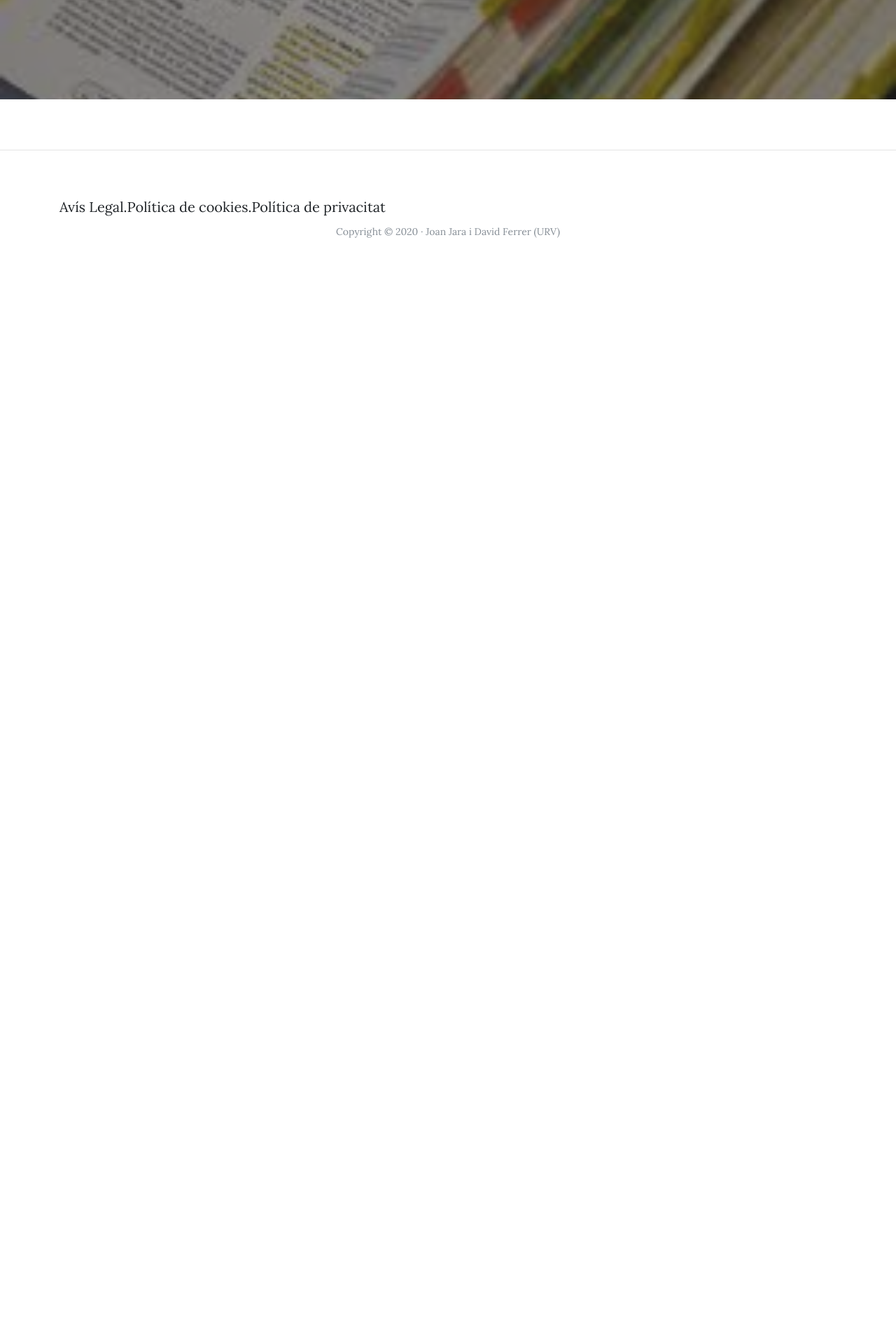
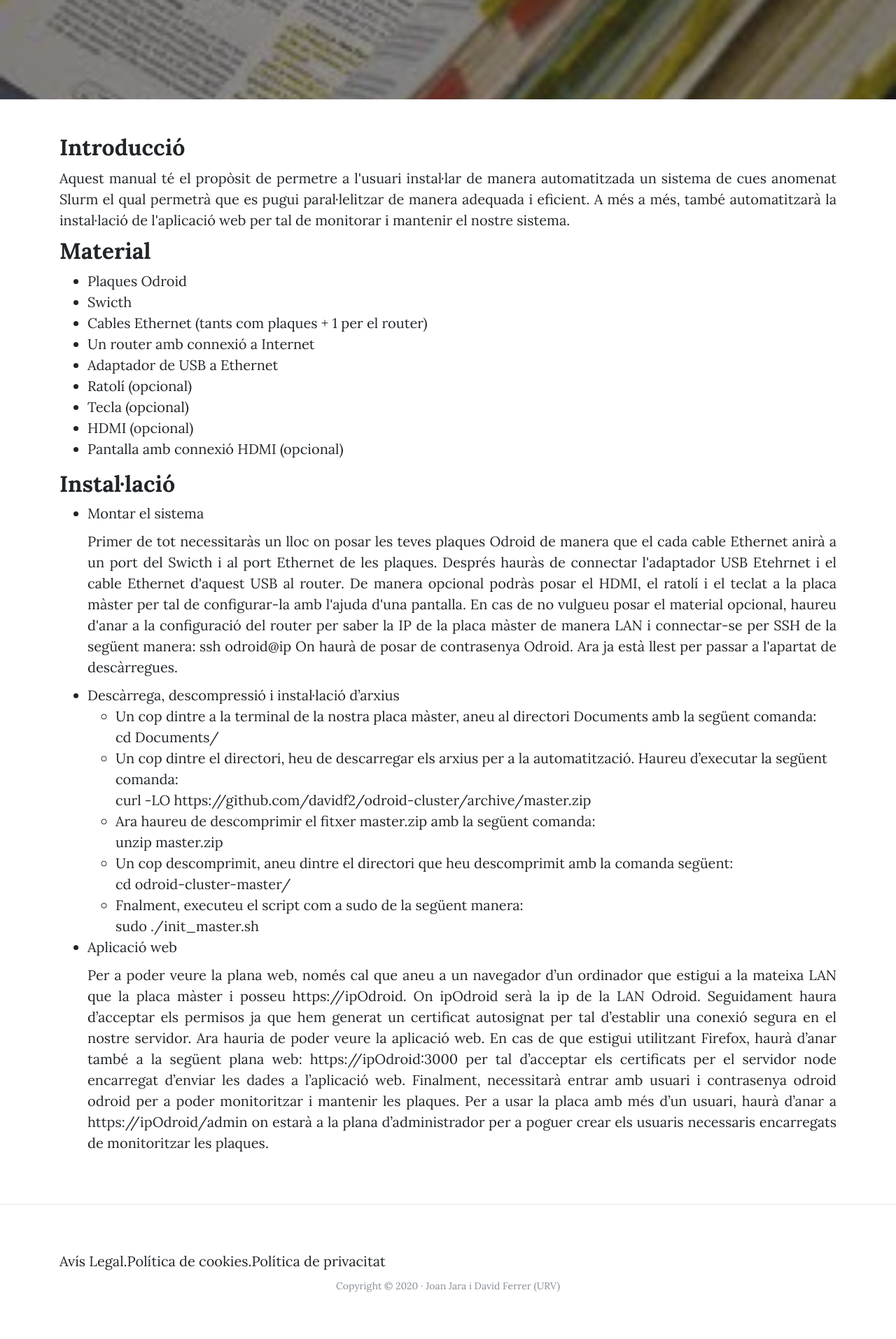
Before and after one commit to JoanJaraBosch/TFG, a Django app: template odroid/core/templates/core/manual.html in a window 1280 px wide. Shown: the part 362-2276 px from the top of the page at 70% size. Before the commit the page ends 702 px from the top, so only its background shows below. Run offline with Django 3.2, Linux system fonts and the light colour scheme; data comes from the database, SQL or seed files in the repository; the template is opened without the code that fills it: most values are stand-ins (such as "Sample title", 1, 10 or a date in 2020); parts of the project's set-up code (start-up, migrations or seed data) failed here and were passed over; some libraries are stand-ins or nearby versions.

Commit message:
Update manual.html

```diff
--- a/odroid/core/templates/core/manual.html
+++ b/odroid/core/templates/core/manual.html
@@ -8,3 +8,79 @@
 {% block headers %}
 <h1>URV-Odroid</h1>
 {% endblock %}
+{% block content %}
+<h2>{% trans "Introducció" %}</h2>
+<p align="justify">
+{% blocktrans %}
+Aquest manual té el propòsit de permetre a l'usuari instal·lar de manera
+automatitzada un sistema de cues anomenat Slurm el qual permetrà que es
+pugui paral·lelitzar de manera adequada i eficient.
+A més a més, també automatitzarà la instal·lació de l'aplicació web per tal de
+monitorar i mantenir el nostre sistema.
+{% endblocktrans %}
+</p>
+<h2>{% trans "Material" %}</h2>
+<ul>
+<li>{% trans "Plaques Odroid" %}</li>
+<li>{% trans "Swicth" %}</li>
+<li>{% trans "Cables Ethernet (tants com plaques + 1 per el router)" %}</li>
+<li>{% trans "Un router amb connexió a Internet" %}</li>
+<li>{% trans "Adaptador de USB a Ethernet" %}</li>
+<li>{% trans "Ratolí (opcional)" %}</li>
+<li>{% trans "Tecla (opcional)" %}</li>
+<li>{% trans "HDMI (opcional)" %}</li>
+<li>{% trans "Pantalla amb connexió HDMI (opcional)" %}</li>
+</ul>
+<h2>{% trans "Instal·lació" %}</h2>
+<ul>
+<li>{% trans "Montar el sistema" %}</li>
+<p align="justify">
+{% blocktrans %}
+Primer de tot necessitaràs un lloc on posar les teves plaques Odroid de manera
+que el cada cable Ethernet anirà a un port del Swicth i al port Ethernet de les
+plaques. Després hauràs de connectar l'adaptador USB Etehrnet i el cable
+Ethernet d'aquest USB al router. De manera opcional podràs posar el HDMI, el
+ratolí i el teclat a la placa màster per tal de configurar-la amb l'ajuda d'una
+pantalla. En cas de no vulgueu posar el material opcional, haureu d'anar a la
+configuració del router per saber la IP de la placa màster de manera LAN i
+connectar-se per SSH de la següent manera:
+ssh odroid@ip
+On haurà de posar de contrasenya Odroid. Ara ja està llest per passar a
+l'apartat de descàrregues.
+{% endblocktrans %}
+</p>
+<li>{% trans "Descàrrega, descompressió i instal·lació d’arxius" %}</li>
+<ul>
+<li>{% trans "Un cop dintre a la terminal de la nostra placa màster, aneu al directori Documents amb la següent comanda:" %}</li>
+cd Documents/
+<li>{% trans "Un cop dintre el directori, heu de descarregar els arxius per a la automatització. Haureu d’executar la següent comanda:" %}</li>
+curl -LO https://github.com/davidf2/odroid-cluster/archive/master.zip
+<li>{% trans "Ara haureu de descomprimir el fitxer master.zip amb la següent comanda:" %}</li>
+unzip master.zip
+<li>{% trans "Un cop descomprimit, aneu dintre el directori que heu descomprimit amb la comanda següent:" %}</li>
+cd odroid-cluster-master/
+<li>{% trans "Fnalment, executeu el script com a sudo de la següent manera:" %}</li>
+sudo ./init_master.sh
+</ul>
+<li>{% trans "Aplicació web" %}</li>
+<p align="justify">
+{% blocktrans %}
+Per a poder veure la plana web, només cal que aneu a un navegador d’un
+ordinador que estigui a la mateixa LAN que la placa màster i posseu
+https://ipOdroid.
+On ipOdroid serà la ip de la LAN Odroid. Seguidament haura d’acceptar els
+permisos ja que hem generat un certificat autosignat per tal d’establir una
+conexió segura en el nostre servidor. Ara hauria de poder veure la aplicació
+web. En cas de que estigui utilitzant Firefox, haurà d’anar també a la següent
+plana web: https://ipOdroid:3000 per tal d’acceptar els certificats per el
+servidor node encarregat d’enviar les dades a l’aplicació web.
+Finalment, necessitarà entrar amb usuari i contrasenya odroid odroid per a
+poder monitoritzar i mantenir les plaques. Per a usar la placa amb més d’un
+usuari, haurà d’anar a https://ipOdroid/admin on estarà a la plana
+d’administrador per a poguer crear els usuaris necessaris encarregats de
+monitoritzar les plaques.
+{% endblocktrans %}
+</p>
+</ul>
+</p>
+{% endblock %}
```
